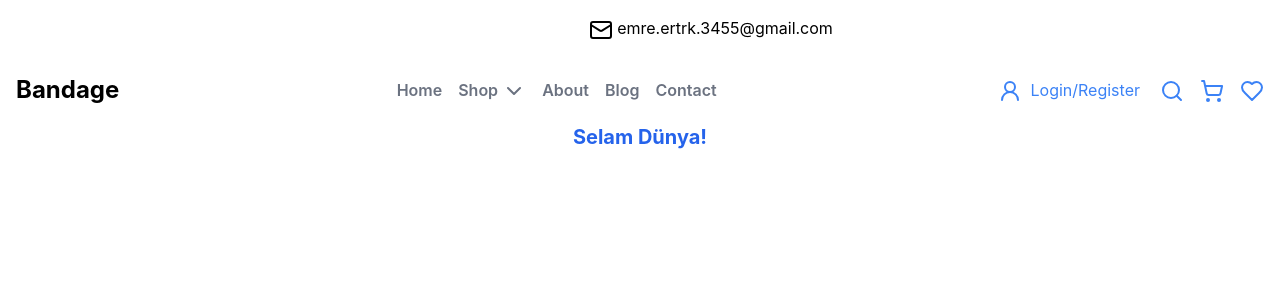
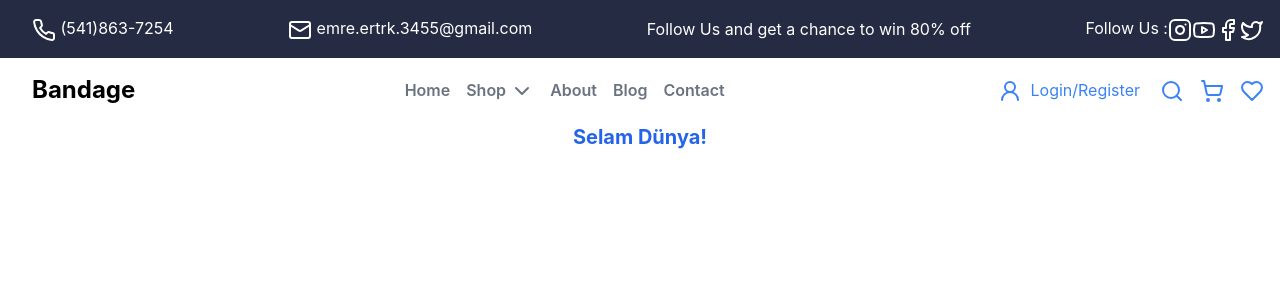
Before and after one commit to erturkemre/e-commerce, a React (Create React App) app: page / in a window 1280 px wide. Shown: the top 300 px of the page. Built offline with nearby package versions, Linux system fonts and the light colour scheme.

Commit message:
header completed

```diff
--- a/package.json
+++ b/package.json
@@ -3,6 +3,7 @@
   "version": "0.1.0",
   "private": true,
   "dependencies": {
+    "@fortawesome/fontawesome-svg-core": "^6.4.2",
     "@testing-library/jest-dom": "^5.17.0",
     "@testing-library/react": "^13.4.0",
     "@testing-library/user-event": "^13.5.0",
--- a/src/layout/Header.js
+++ b/src/layout/Header.js
@@ -1,21 +1,40 @@
 import React from "react";
 import "tailwindcss/tailwind.css";
-import { Mail, Phone } from "lucide-react";
+import { Facebook, Instagram, Mail, Phone, Twitter, Youtube } from "lucide-react";
+import { Link } from "react-router-dom/cjs/react-router-dom.min";
 
 const Header = () => {
   return (
-    <div className="flex justify-between items-center p-4 header-bg ">
-      <div className="text-white">
+    <div className="flex justify-between items-center p-4 bg-header-bg text-white">
+      <div className="flex pl-4 ">
         <p>
-          <Phone className="inline-block"/> (541)863-7254
+          <Phone className="inline-block" /> (541)863-7254
+        </p>
+
+      </div>
+      <div>
+          <Mail className="inline-block" /> emre.ertrk.3455@gmail.com
+        </div>
+      <div>
+        <p>Follow Us and get a chance to win 80% off</p>
+      </div>
+      <div>
+        <p>Follow Us :
+
+        <Link to="https://www.instagram.com/">
+          <Instagram className="inline-block" />
+          </Link>
+          <Link to="https://www.youtube.com/">
+          <Youtube className="inline-block" />
+          </Link>
+          <Link to="https://www.facebook.com/">
+          <Facebook className="inline-block" />
+          </Link>
+          <Link to="https://www.x.com/">
+          <Twitter className="inline-block" />
+          </Link>
         </p>
       </div>
-      <div>
-        <p>
-          <Mail className="inline-block"/> emre.ertrk.3455@gmail.com
-        </p>
-      </div>
-      <div></div>
     </div>
   );
 };
--- a/src/layout/SideBar.js
+++ b/src/layout/SideBar.js
@@ -5,7 +5,7 @@ import "tailwindcss/tailwind.css";
 
 const SideBar = () => {
   return (
-    <div className="flex justify-between items-center p-4 bg-white text-gray-500">
+    <div className="flex justify-between items-center p-4 pl-8 bg-white text-gray-500">
       <div>
         <NavLink to="/" className="text-2xl font-bold text-black">
           Bandage
```
Also changed, not shown: 1 other file (tests, documents, lock files or other folders).
